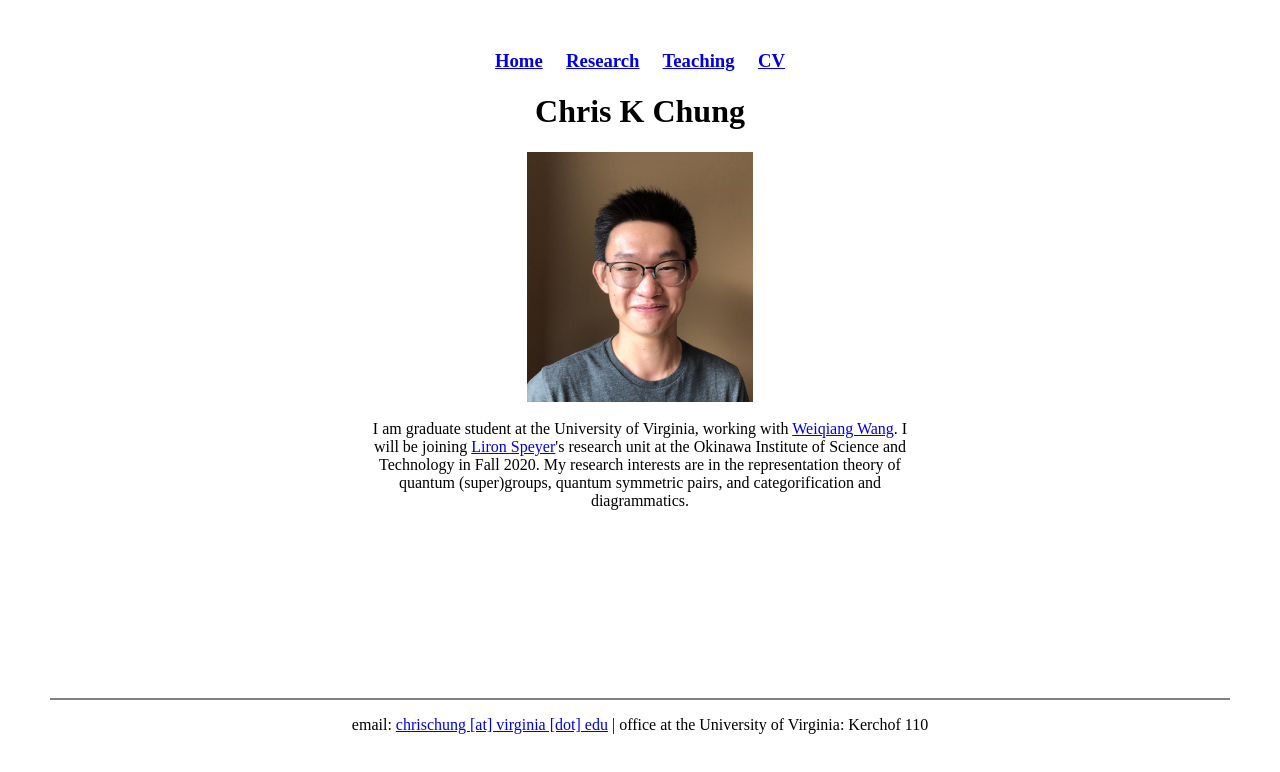
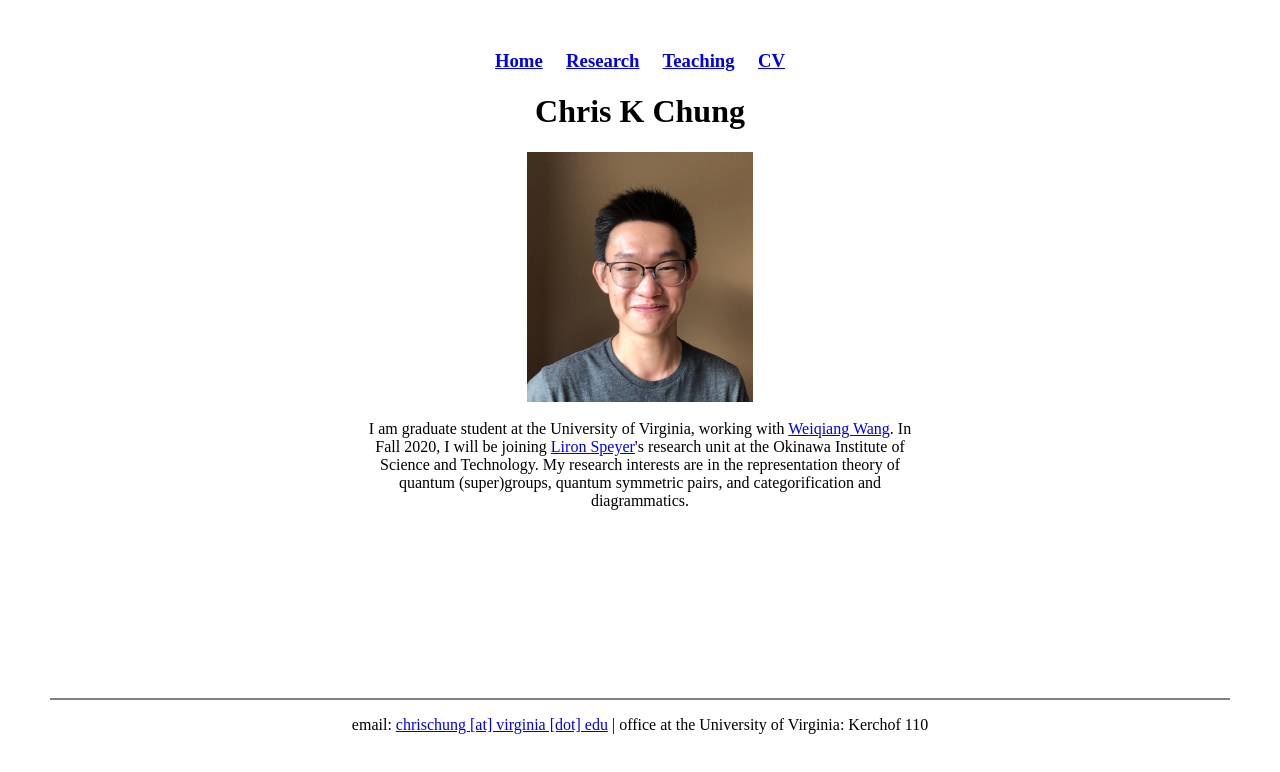
Before and after one commit to chriskchung/chriskchung.github.io, a plain HTML site: page index.html in a window 1280 px wide. Drawn offline with Linux system fonts and the light colour scheme.

Commit message:
Update index.html

```diff
--- a/index.html
+++ b/index.html
@@ -30,7 +30,8 @@
       <BR><BR>
 
 <center><div style="width: 550px">
-I am graduate student at the University of Virginia, working with <a href="http://people.virginia.edu/~ww9c/">Weiqiang Wang</a>. I will be joining <a href="https://groups.oist.jp/representations/liron-speyer">Liron Speyer</a>'s research unit at the Okinawa Institute of Science and Technology in Fall 2020.
+I am graduate student at the University of Virginia, working with <a href="http://people.virginia.edu/~ww9c/">Weiqiang Wang</a>.
+In Fall 2020, I will be joining <a href="https://groups.oist.jp/representations/liron-speyer">Liron Speyer</a>'s research unit at the Okinawa Institute of Science and Technology.
 My research interests are in the representation theory of quantum (super)groups, quantum symmetric pairs, and categorification and diagrammatics.
 </div></center><br>
 
```
